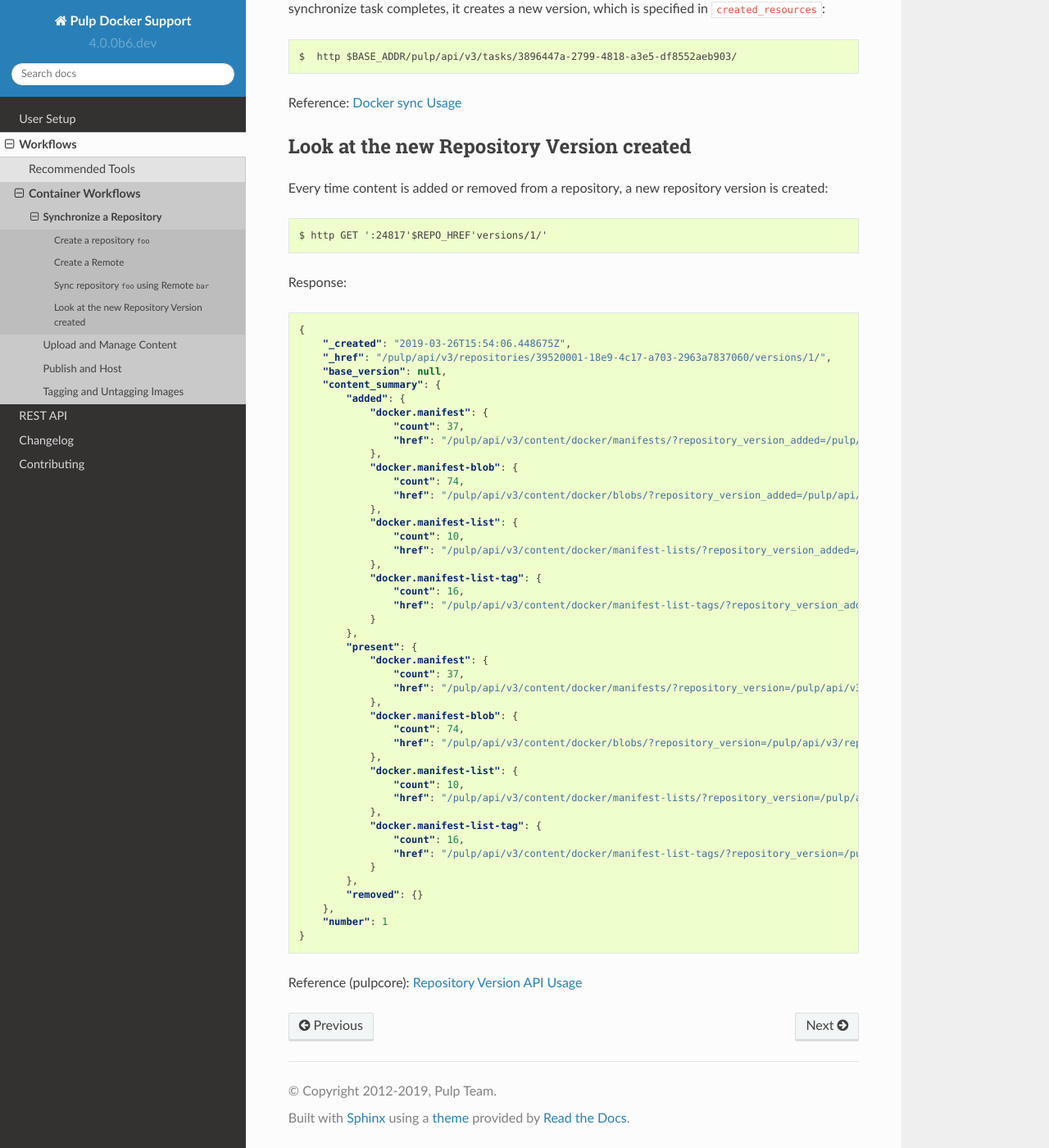
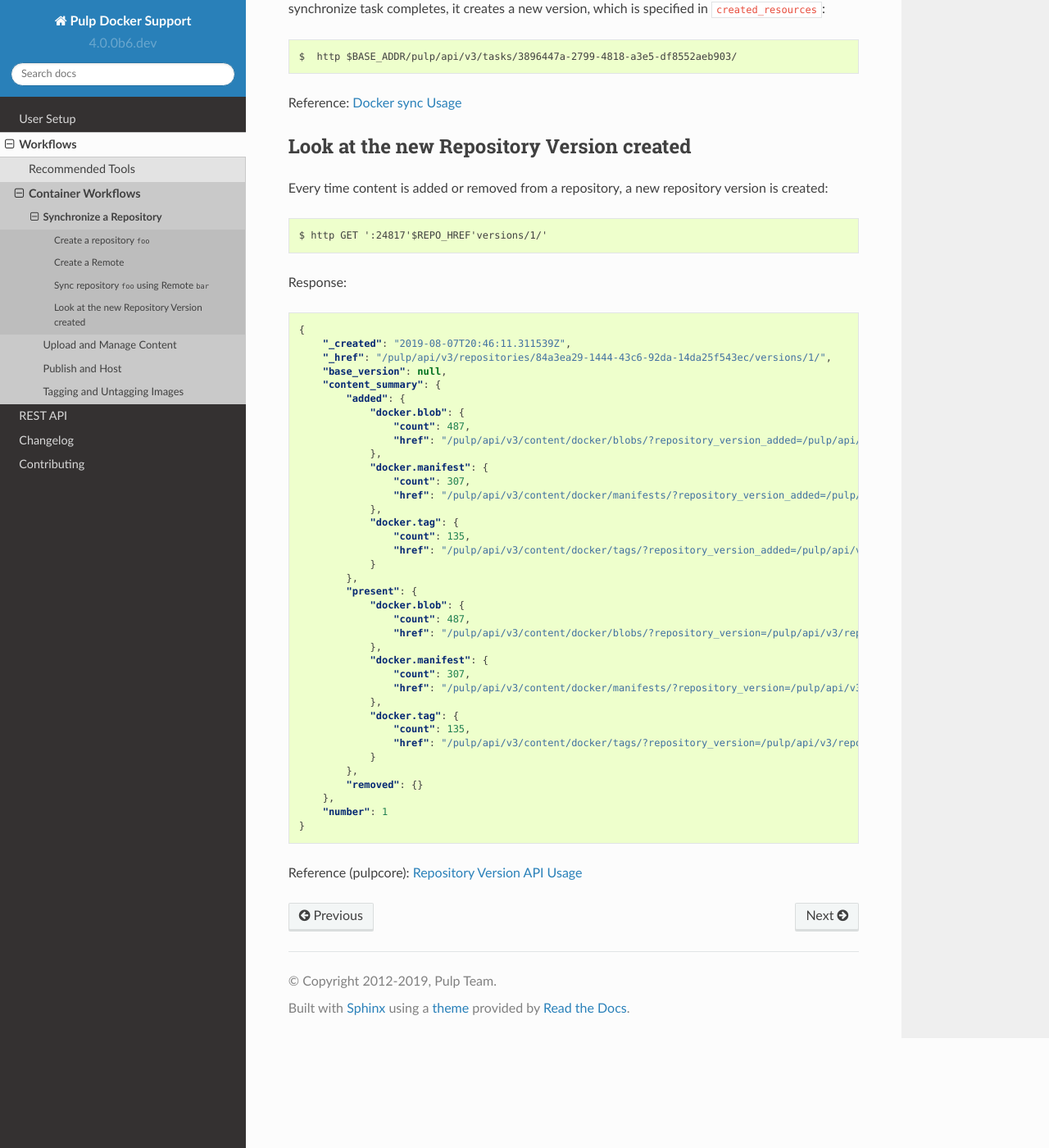
Before and after one commit to pulp/pulp_docker, a Sphinx documentation site: the page built from docs/workflows/sync.rst, in a window 1280 px wide and 1400 px high, scrolled down 1922 px. Shown: the whole window at 82% size. Built offline with Sphinx 7.4.7 and the Read the Docs theme 2.0.0, drawn with Linux system fonts in a browser that asks for light colours.

Commit message:
Rename docker Tag and Blob models.
closes #5218
https://pulp.plan.io/issues/5218

```diff
--- a/docs/workflows/sync.rst
+++ b/docs/workflows/sync.rst
@@ -108,44 +108,36 @@
 .. code:: json
 
     {
-        "_created": "2019-03-26T15:54:06.448675Z",
-        "_href": "/pulp/api/v3/repositories/39520001-18e9-4c17-a703-2963a7837060/versions/1/",
+        "_created": "2019-08-07T20:46:11.311539Z",
+        "_href": "/pulp/api/v3/repositories/84a3ea29-1444-43c6-92da-14da25f543ec/versions/1/",
         "base_version": null,
         "content_summary": {
             "added": {
+                "docker.blob": {
+                    "count": 487,
+                    "href": "/pulp/api/v3/content/docker/blobs/?repository_version_added=/pulp/api/v3/repositories/84a3ea29-1444-43c6-92da-14da25f543ec/versions/1/"
+                },
                 "docker.manifest": {
-                    "count": 37,
-                    "href": "/pulp/api/v3/content/docker/manifests/?repository_version_added=/pulp/api/v3/repositories/39520001-18e9-4c17-a703-2963a7837060/versions/1/"
+                    "count": 307,
+                    "href": "/pulp/api/v3/content/docker/manifests/?repository_version_added=/pulp/api/v3/repositories/84a3ea29-1444-43c6-92da-14da25f543ec/versions/1/"
                 },
-                "docker.manifest-blob": {
-                    "count": 74,
-                    "href": "/pulp/api/v3/content/docker/blobs/?repository_version_added=/pulp/api/v3/repositories/39520001-18e9-4c17-a703-2963a7837060/versions/1/"
-                },
-                "docker.manifest-list": {
-                    "count": 10,
-                    "href": "/pulp/api/v3/content/docker/manifest-lists/?repository_version_added=/pulp/api/v3/repositories/39520001-18e9-4c17-a703-2963a7837060/versions/1/"
-                },
-                "docker.manifest-list-tag": {
-                    "count": 16,
-                    "href": "/pulp/api/v3/content/docker/manifest-list-tags/?repository_version_added=/pulp/api/v3/repositories/39520001-18e9-4c17-a703-2963a7837060/versions/1/"
+                "docker.tag": {
+                    "count": 135,
+                    "href": "/pulp/api/v3/content/docker/tags/?repository_version_added=/pulp/api/v3/repositories/84a3ea29-1444-43c6-92da-14da25f543ec/versions/1/"
                 }
             },
             "present": {
+                "docker.blob": {
+                    "count": 487,
+                    "href": "/pulp/api/v3/content/docker/blobs/?repository_version=/pulp/api/v3/repositories/84a3ea29-1444-43c6-92da-14da25f543ec/versions/1/"
+                },
                 "docker.manifest": {
-                    "count": 37,
-                    "href": "/pulp/api/v3/content/docker/manifests/?repository_version=/pulp/api/v3/repositories/39520001-18e9-4c17-a703-2963a7837060/versions/1/"
+                    "count": 307,
+                    "href": "/pulp/api/v3/content/docker/manifests/?repository_version=/pulp/api/v3/repositories/84a3ea29-1444-43c6-92da-14da25f543ec/versions/1/"
                 },
-                "docker.manifest-blob": {
-                    "count": 74,
-                    "href": "/pulp/api/v3/content/docker/blobs/?repository_version=/pulp/api/v3/repositories/39520001-18e9-4c17-a703-2963a7837060/versions/1/"
-                },
-                "docker.manifest-list": {
-                    "count": 10,
-                    "href": "/pulp/api/v3/content/docker/manifest-lists/?repository_version=/pulp/api/v3/repositories/39520001-18e9-4c17-a703-2963a7837060/versions/1/"
-                },
-                "docker.manifest-list-tag": {
-                    "count": 16,
-                    "href": "/pulp/api/v3/content/docker/manifest-list-tags/?repository_version=/pulp/api/v3/repositories/39520001-18e9-4c17-a703-2963a7837060/versions/1/"
+                "docker.tag": {
+                    "count": 135,
+                    "href": "/pulp/api/v3/content/docker/tags/?repository_version=/pulp/api/v3/repositories/84a3ea29-1444-43c6-92da-14da25f543ec/versions/1/"
                 }
             },
             "removed": {}
```
Also changed, not shown: docs/_static/api.json (+1 -1 lines), 13 other files.
